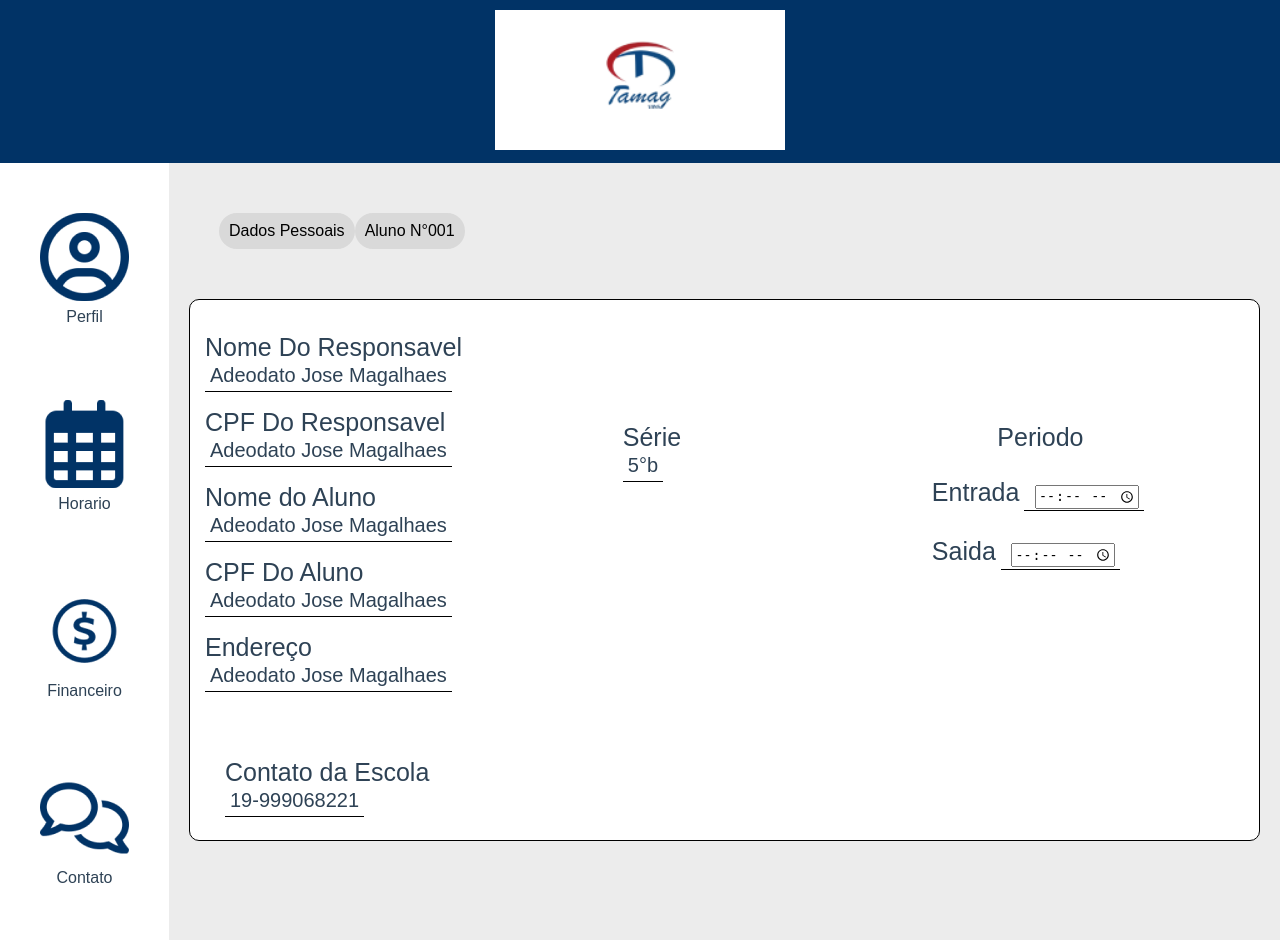
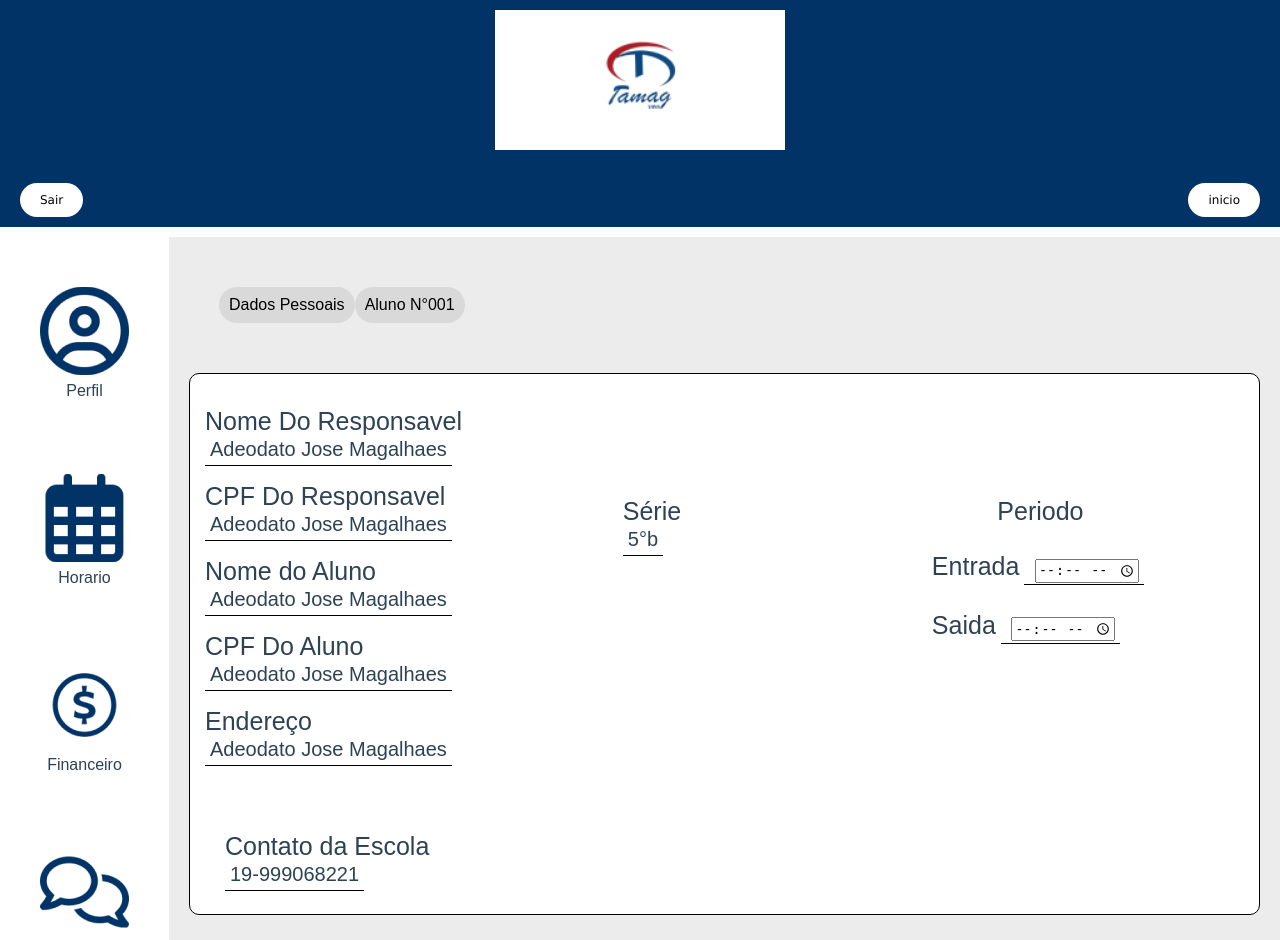
Before and after one commit to vicortavares824/projeto-tamag, a PHP site: the page made by pagina home/perfil.html in a window 1280 px wide. Shown: the top 940 px of the page. Run offline with PHP 8.4, Linux system fonts and the light colour scheme.

Commit message:
atualizaçao

```diff
--- a/css/tamaghome.css
+++ b/css/tamaghome.css
@@ -1,7 +1,6 @@
 .tela207{
     background-color: #013366;
-    padding: 10px 0px;
-    text-align: center;
+    width: 100%;
 }
 .imgtamag{
     background-color: white;
@@ -30,3 +29,25 @@
     padding: 20px;
     margin-top: 30px;
 }
+.botao_volta{
+    padding: 10px 20px ;
+    background-color:white;
+    border-radius: 20px;
+    border: none;
+    font-size: 12px;
+    font-family: 'Lucida Sans', 'Lucida Sans Regular', 'Lucida Grande', 'Lucida Sans Unicode', Geneva, Verdana, sans-serif;
+}
+.separador1{
+    text-align: center;
+    padding: 10px;
+ }
+ .separador2{
+    padding: 10px;
+    margin: 10px;
+    display: flex;
+    justify-content: space-between;
+ }
+ .botao_volta:hover{
+    background-image: linear-gradient(to bottom,rgb(14, 16, 179),rgb(59, 59, 235));
+    color: white;
+ }
--- a/pagina home/perfil.html
+++ b/pagina home/perfil.html
@@ -14,7 +14,14 @@
 <body>
     <main>
         <header class="tela207">
-            <a href="perfil.html"><img src="/img/tamaglogo.png" alt="telatamag" class="imgtamag" width="150px"></a>
+            <div class="separador1">
+                <a href="perfil.html"><img src="/img/tamaglogo.png" alt="telatamag" class="imgtamag" width="150px"></a>
+            </div>
+            <div class="separador2">
+                <a href="../Tamag.html"><button class="botao_volta">Sair</button></a>
+                <a href="perfil.html"><button class="botao_volta">inicio</button></a>
+            </div>
+
         </header>
         <section class="perfil-20">
             <article class="hl-home-esquerdo">
```
Also changed, not shown: Tamag.html (+8 -4 lines), cadastro.html (+12 -2 lines), csscadastro/cadastro.css (+25 -0 lines), pagina home/contato.html (+11 -2 lines), pagina home/finaceiro.html (+11 -2 lines), pagina home/horario.html (+11 -2 lines), principal.html (added, +12 -0 lines), tamagjs/tamagjs.js (deleted, +0 -10 lines).
